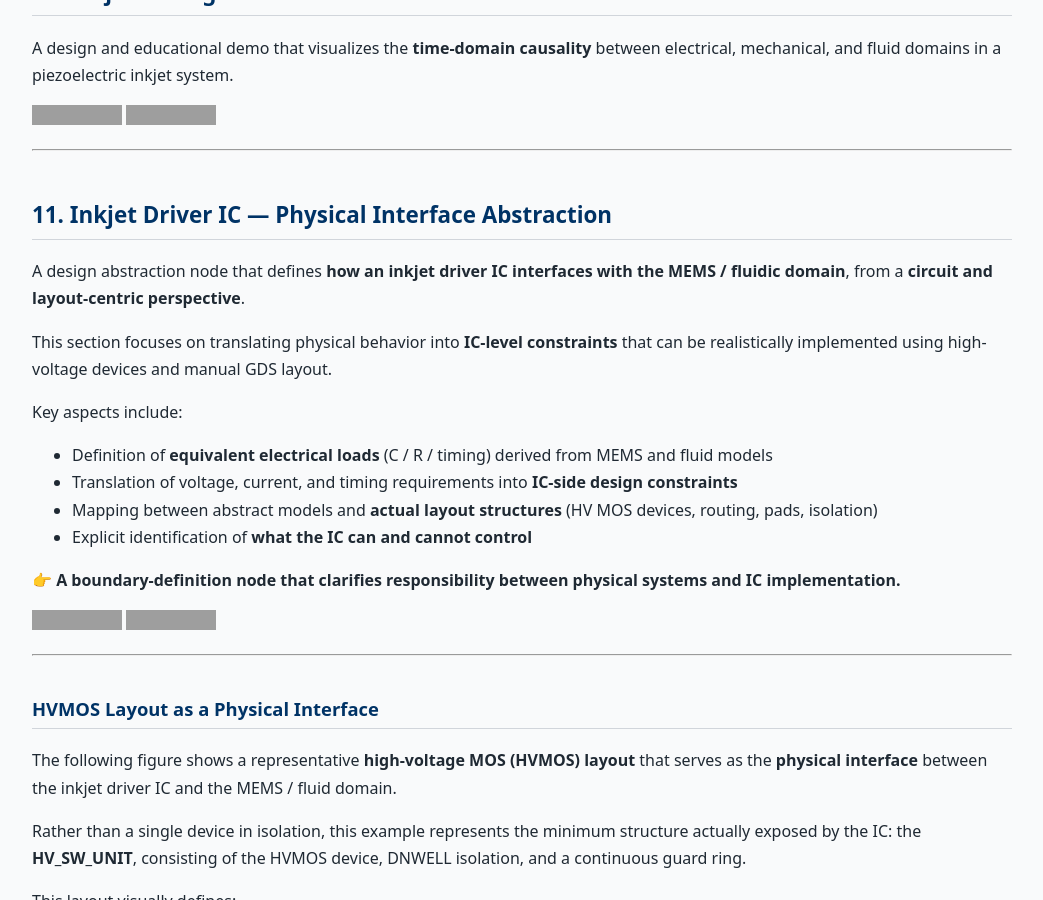
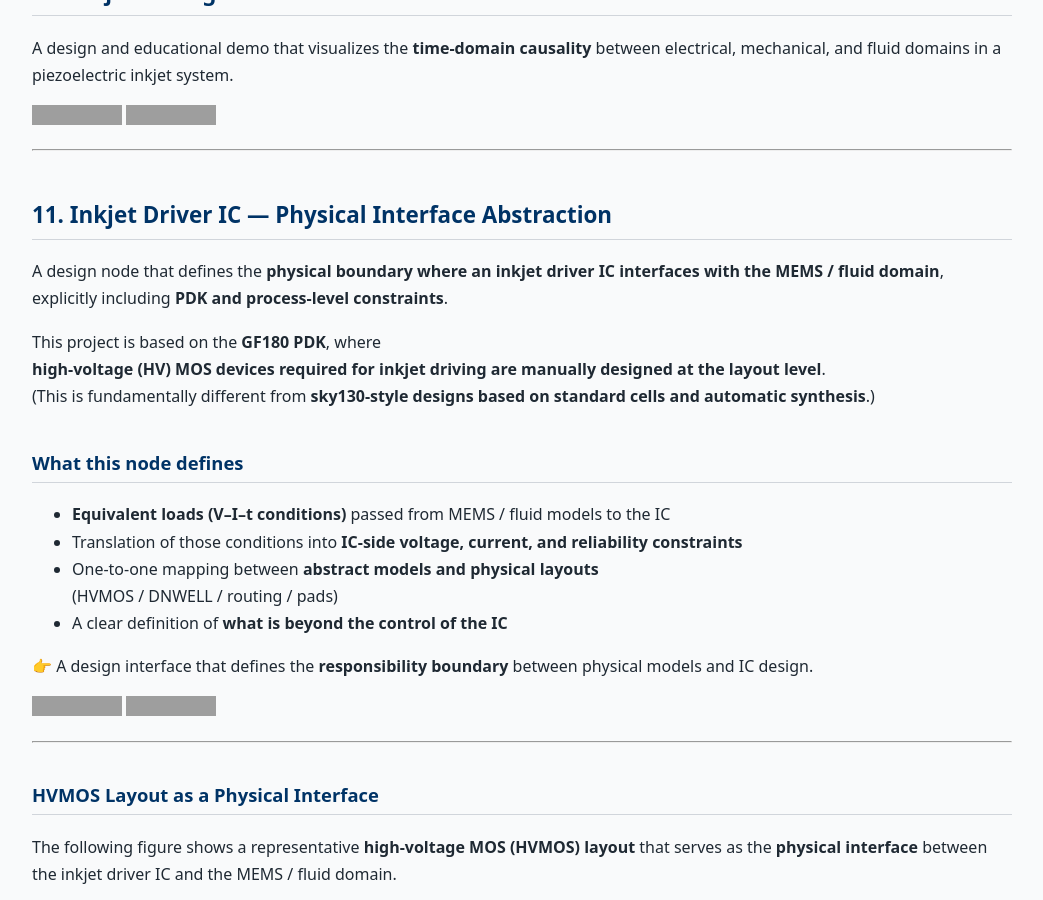
Before and after one commit to Samizo-AITL/Samizo-AITL.github.io, a Jekyll site: the page built from portal/en/index.md, in a window 1280 px wide and 900 px high, scrolled down 17243 px. Shown: the whole window, without its empty margins (118-1161 px from the left). Built offline with Jekyll 4.4.1, drawn with Linux system fonts in a browser that asks for light colours; grey boxes are pictures that could not be loaded.

Commit message:
Update index.md

```diff
--- a/portal/en/index.md
+++ b/portal/en/index.md
@@ -524,25 +524,21 @@ between electrical, mechanical, and fluid domains in a piezoelectric inkjet syst
 
 ## 11. Inkjet Driver IC — Physical Interface Abstraction
 
-A design abstraction node that defines **how an inkjet driver IC interfaces
-with the MEMS / fluidic domain**, from a **circuit and layout-centric perspective**.
+A design node that defines the **physical boundary where an inkjet driver IC interfaces with the MEMS / fluid domain**,
+explicitly including **PDK and process-level constraints**.
 
-This section focuses on translating physical behavior into
-**IC-level constraints** that can be realistically implemented
-using high-voltage devices and manual GDS layout.
+This project is based on the **GF180 PDK**, where
+**high-voltage (HV) MOS devices required for inkjet driving are manually designed at the layout level**.
+(This is fundamentally different from **sky130-style designs based on standard cells and automatic synthesis**.)
 
-Key aspects include:
+### What this node defines
+- **Equivalent loads (V–I–t conditions)** passed from MEMS / fluid models to the IC
+- Translation of those conditions into **IC-side voltage, current, and reliability constraints**
+- One-to-one mapping between **abstract models and physical layouts**
+  (HVMOS / DNWELL / routing / pads)
+- A clear definition of **what is beyond the control of the IC**
 
-- Definition of **equivalent electrical loads** (C / R / timing)
-  derived from MEMS and fluid models
-- Translation of voltage, current, and timing requirements
-  into **IC-side design constraints**
-- Mapping between abstract models and **actual layout structures**
-  (HV MOS devices, routing, pads, isolation)
-- Explicit identification of **what the IC can and cannot control**
-
-👉 **A boundary-definition node that clarifies responsibility
-between physical systems and IC implementation.**
+👉 A design interface that defines the **responsibility boundary** between physical models and IC design.
 
 [![Site](https://img.shields.io/badge/View-Site-brightgreen?logo=github)](https://samizo-aitl.github.io/gf180-inkjet-driver/)
 [![Repo](https://img.shields.io/badge/View-Repo-blue?logo=github)](https://github.com/Samizo-AITL/gf180-inkjet-driver)
```
